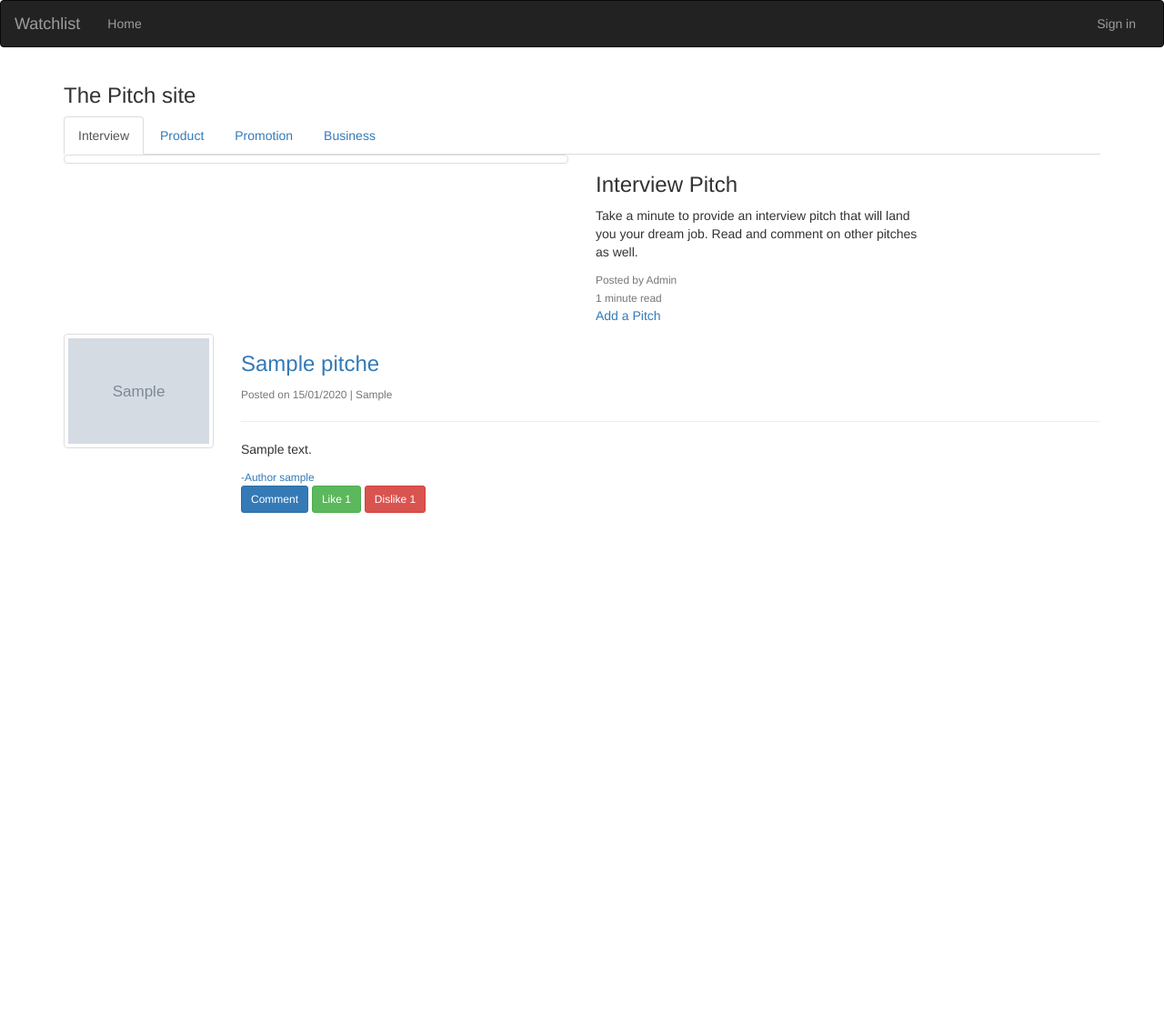
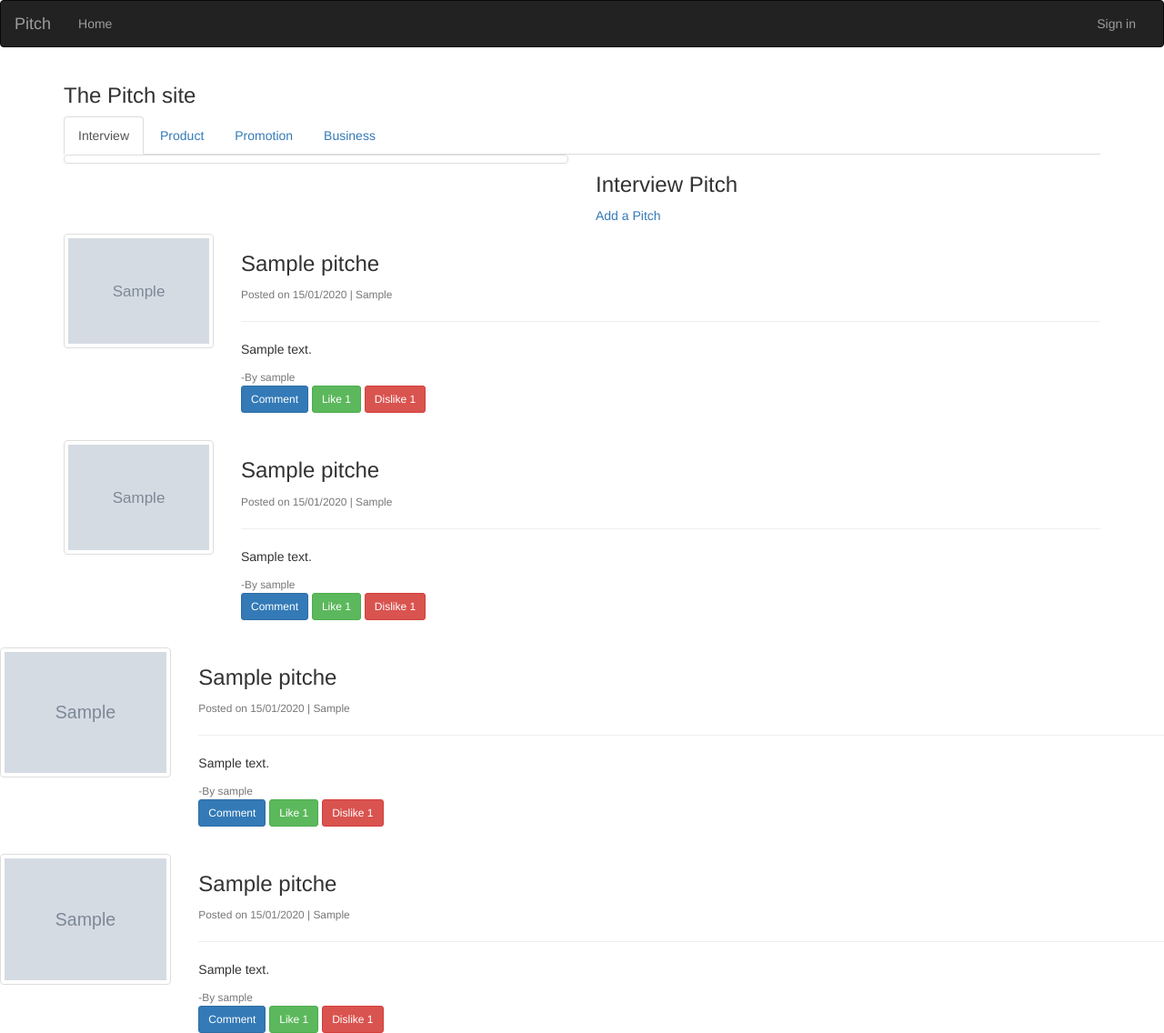
Before and after one commit to Magnific7/Pitch, a Flask app: template app/templates/index.html in a window 1280 px wide, after a click on "Interview". Shown: the whole page at 91% size. Before the commit the page ends 564 px from the top, so only its background shows below. Run offline with Flask 2, Linux system fonts and the light colour scheme; tables that the repository leaves empty hold one stand-in row (values such as "Sample post"); the template is opened without the code that fills it: values that come from a table or form of the project are taken from there, most other values are stand-ins (such as "Sample title", 1, 10 or a date in 2020); grey boxes marked "Sample" are stand-in pictures; some libraries are stand-ins or nearby versions.

Commit message:
all categories arrangement

```diff
--- a/app/static/css/index.css
+++ b/app/static/css/index.css
@@ -1,3 +1,6 @@
 h3{
     color: rgb(216, 32, 72);
 }
+.something{
+    margin-left: 10%;
+}
--- a/app/templates/comment.html
+++ b/app/templates/comment.html
@@ -2,6 +2,10 @@
 {% import 'macros.html' as macro%}
 {% import "bootstrap/wtf.html" as wtf %}
 <!-- Content block -->
+{% block styles%}
+        {{ super() }}
+        <link rel="stylesheet" href="{{url_for('static',filename='css/index.css')}}">
+    {% endblock %}
 {% block content %}
 <div>
     <h3>{{pitch.pitch_title}}</h3>
--- a/app/templates/index.html
+++ b/app/templates/index.html
@@ -14,23 +14,23 @@
 
     <div class="container wrapper">
 
-
+        <h3>The Pitch site</h3>
 
         <ul class="nav nav-tabs nav-tabs-right" id="myTab" role="tablist">
             <span class="inline heading">
-                <h3>The Pitch site</h3>
+
             </span>
           <li class="nav-item">
             <a class="nav-link active" id="interview-tab" data-toggle="tab" href="#interview" role="tab" aria-controls="interview" aria-selected="true">Interview</a>
           </li>
           <li class="nav-item">
-            <a class="nav-link" id="product-tab" data-toggle="tab" href="#product" role="tab" aria-controls="product" aria-selected="true">Product</a>
+            <a class="nav-link" id="product-tab" data-toggle="tab" href="#product" role="tab" aria-controls="product" aria-selected="false">Product</a>
           </li>
           <li class="nav-item">
-            <a class="nav-link" id="promotion-tab" data-toggle="tab" href="#promotion" role="tab" aria-controls="promotion" aria-selected="true">Promotion</a>
+            <a class="nav-link" id="promotion-tab" data-toggle="tab" href="#promotion" role="tab" aria-controls="promotion" aria-selected="false">Promotion</a>
           </li>
           <li class="nav-item">
-            <a class="nav-link" id="business-tab" data-toggle="tab" href="#business" role="tab" aria-controls="business" aria-selected="true">Business</a>
+            <a class="nav-link" id="business-tab" data-toggle="tab" href="#business" role="tab" aria-controls="business" aria-selected="false">Business</a>
           </li>
         </ul>
         <div class="tab-content" id="myTabContent">
@@ -46,11 +46,7 @@
                                 </div>
                                 <div class="block col-md-4">
                                     <h3 class="kicker ga-click">Interview Pitch</h3>
-                                    <p>Take a minute to provide an interview pitch that will land you your dream job. Read and comment on other pitches as well.</p>
-                                    <div class="byline">
-                                            <small class="text-muted">Posted by Admin</small>
-                                            <br>
-                                            <small class="text-muted">1 minute read</small>
+
                                             <p class="post"><a href="/pitch/new"><i class="fas fa-plus"></i> Add a Pitch</a></p>
                                         </div>
                                     </div>
@@ -82,12 +78,7 @@
                                      <div class="img-responsive thumbnail product" src="" alt="Product Pitches"></div>
                                  </div>
                                  <div class="block col-md-4">
-                                     <h3 class="kicker ga-click">Product Pitch</h3>
-                                     <p>Take a minute to provide a product pitch that will get your customers attention. Read and comment on other pitches as well.</p>
-                                     <div class="byline">
-                                             <small class="text-muted">Posted by Admin</small>
-                                             <br>
-                                             <small class="text-muted">1 minute read</small>
+
                                              <p class="post"><a href="/pitch/new"><i class="fas fa-plus"></i> Add a Pitch</a></p>
                                      </div>
                                  </div>
@@ -116,12 +107,7 @@
                                      <div class="img-responsive thumbnail promotion" src="" alt="Promotion Pitches"></div>
                                  </div>
                                  <div class="block col-md-4">
-                                     <h3 class="kicker ga-click">Promotion Pitch</h3>
-                                     <p>Take a minute to provide an promotion pitch that will help people land that big promotion. Read and comment on other pitches as well.</p>
-                                     <div class="byline">
-                                             <small class="text-muted">Posted by Admin</small>
-                                             <br>
-                                             <small class="text-muted">1 minute read</small>
+
                                              <p class="post"><a href="/pitch/new"><i class="fas fa-plus"></i> Add a Pitch</a></p>
                                      </div>
                                  </div>
@@ -152,12 +138,7 @@
                                      <div class="img-responsive thumbnail business" src="" alt="Business Pitches"></div>
                                  </div>
                                  <div class="block col-md-4">
-                                     <h3 class="kicker ga-click">Business Pitch</h3>
-                                     <p>Take a minute to provide an busiess pitch to get any serious inverstor interested in what you do. Read and comment on other pitches as well.</p>
-                                     <div class="byline">
-                                             <small class="text-muted">Posted by Admin</small>
-                                             <br>
-                                             <small class="text-muted">1 minute read</small>
+
                                              <p class="post"><a href="/pitch/new"><i class="fas fa-plus"></i> Add a Pitch</a></p>
                                      </div>
                                  </div>
--- a/app/templates/macros.html
+++ b/app/templates/macros.html
@@ -10,24 +10,24 @@
                                 {% if pitch.user.profile_pic_path %}
                                  <p>
                                      <img src="{{url_for('static',filename = pitch.user.profile_pic_path)}}" alt="" class="img-thumbnail rounded-circle">
-                                     <!-- <a href="/user/{{pitch.user.username}}&{{pitch.user.id}}">{{pitch.user.username|capitalize}}</a> -->
+
                                  </p>
                                  {% else %}
                                  <p>
                                      <img src="{{url_for('static',filename = 'photos/avatar.jpg')}}" alt="" class="img-thumbnail rounded-circle">
-                                     <!-- <a href="/user/{{pitch.user.username}}&{{pitch.user.id}}">{{pitch.user.username|capitalize}}</a> -->
+
                                  </p>
                                  {% endif %}
                             </div>
                             <div class="col-md-10">
                                 <p class="pitch-metadata">
-                                    <h3 class="inline"><a class="pitch-title" href="#">{{pitch.pitch_title}}</a></h3>
+                                    <h3 class="inline">{{pitch.pitch_title}}</h3>
                                     <small class="text-muted">  Posted on {{pitch.posted.strftime('%d/%m/%Y')}} | {{pitch.category}}</small>
                                     <hr>
                                 </p>
                                 <p class="pitch-content">{{pitch.content}}</p>
                                 <small class="text-muted">
-                                 <a class="mr-2" href="#">-Author {{pitch.user.username}}</a>
+                                 -By {{pitch.user.username}}
                                 </small>
                                 <div class="comments">
 
--- a/app/templates/navbar.html
+++ b/app/templates/navbar.html
@@ -14,7 +14,7 @@
                   <span class="icon-bar"></span>
                   <span class="icon-bar"></span>
                 </button>
-                <a class="navbar-brand" href="/"> Watchlist </a>
+                <a class="navbar-brand" href="/"> Pitch </a>
             </div>
             <div class="navbar-collapse collapse">
                 <ul class="nav navbar-nav">
```
Also changed, not shown: app/main/views.py (+15 -15 lines), app/templates/home.html (deleted, +0 -93 lines), app/templates/profile/profile.html (+1 -6 lines), app/static/photos/3693A35A-2564-4D81-8EA7-4D2F8289031E.png (added).
